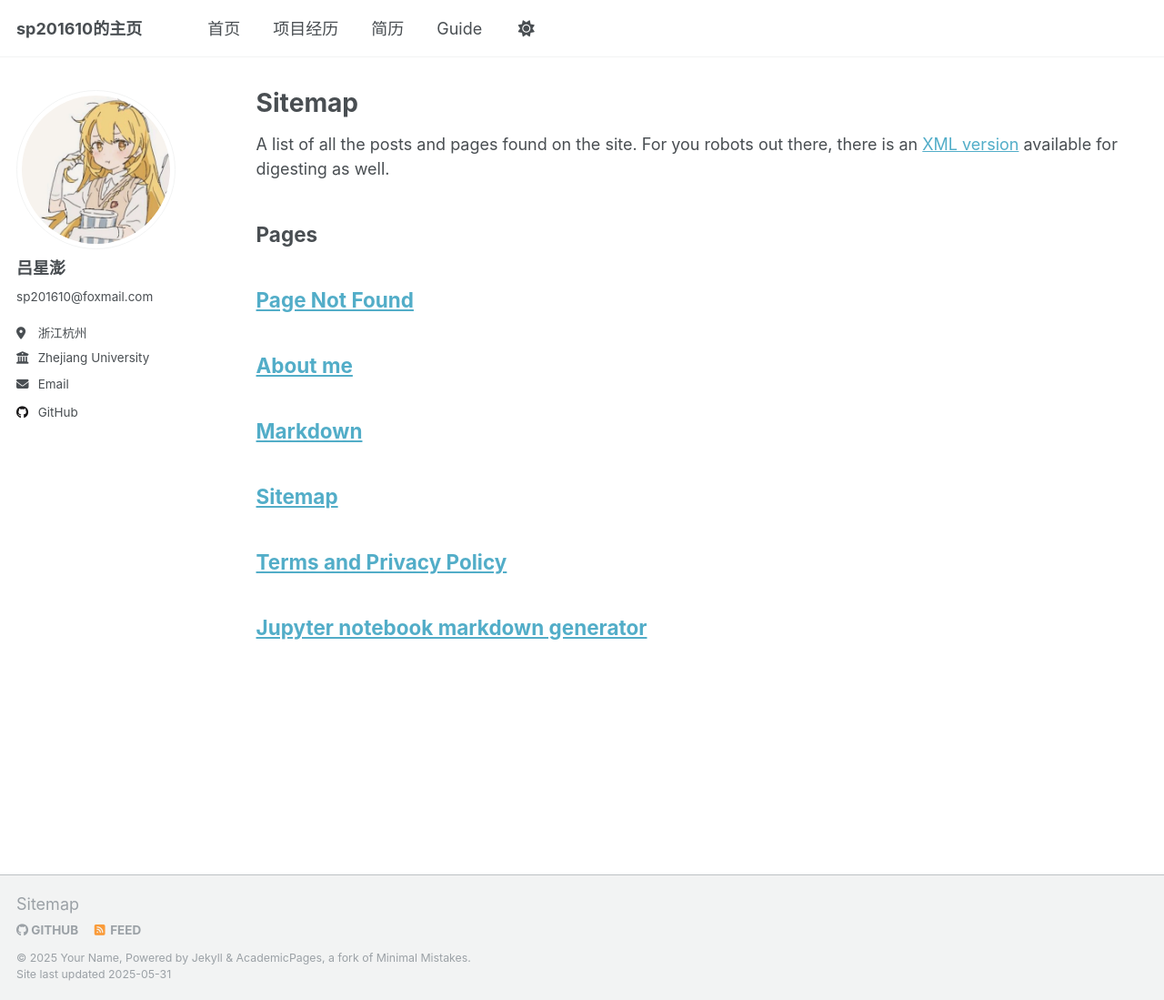
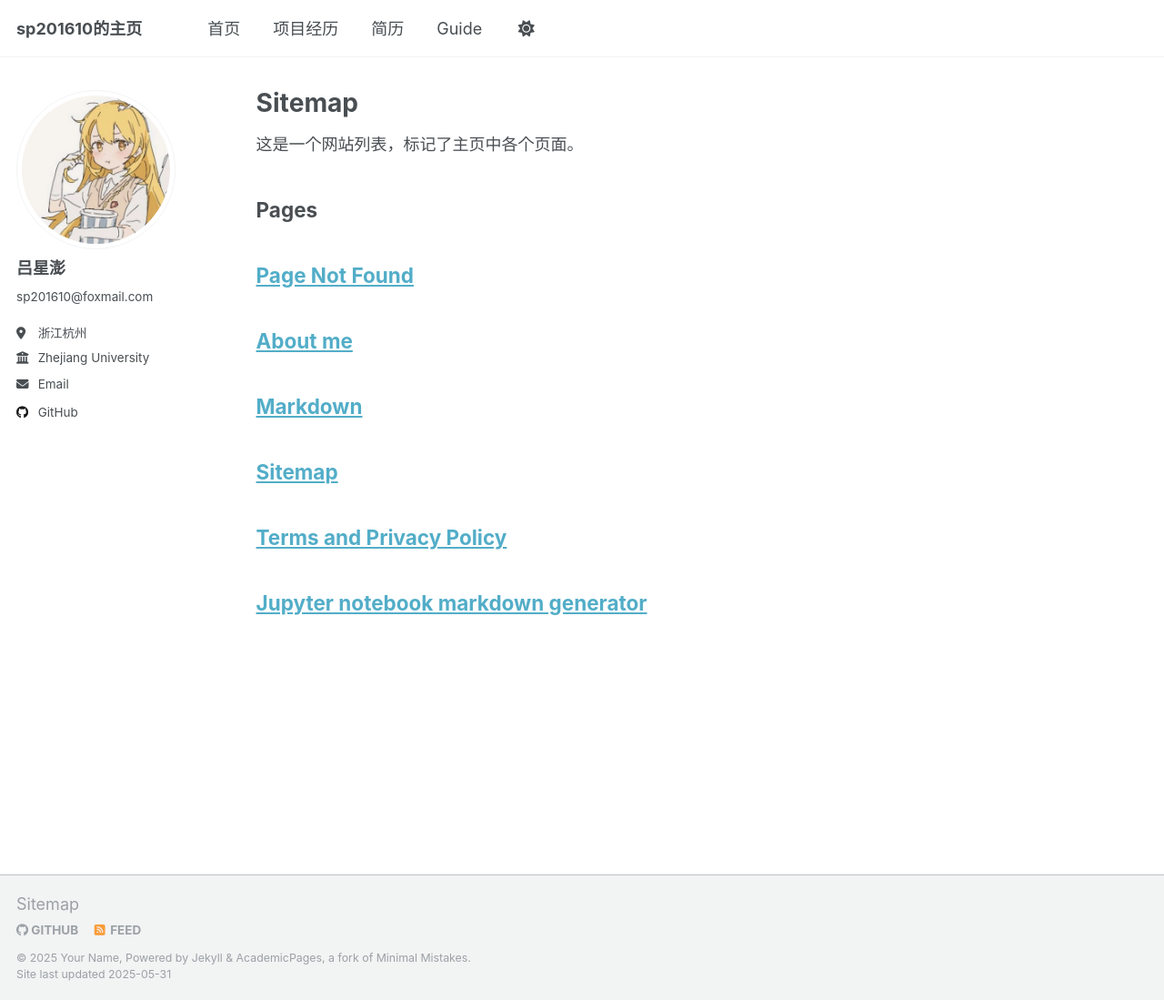
Before and after one commit to sp201610/sp201610.github.io, a Jekyll site: the page built from _pages/sitemap.md, in a window 1280 px wide and 1099 px high. Shown: the whole window at 91% size. Built offline with Jekyll 4.4.1, drawn with Linux system fonts in a browser that asks for light colours.

Commit message:
Update sitemap.md

```diff
--- a/_pages/sitemap.md
+++ b/_pages/sitemap.md
@@ -7,7 +7,7 @@ author_profile: true
 
 {% include base_path %}
 
-A list of all the posts and pages found on the site. For you robots out there, there is an [XML version]({{ base_path }}/sitemap.xml) available for digesting as well.
+这是一个网站列表，标记了主页中各个页面。
 
 <h2>Pages</h2>
 {% for post in site.pages %}
```
